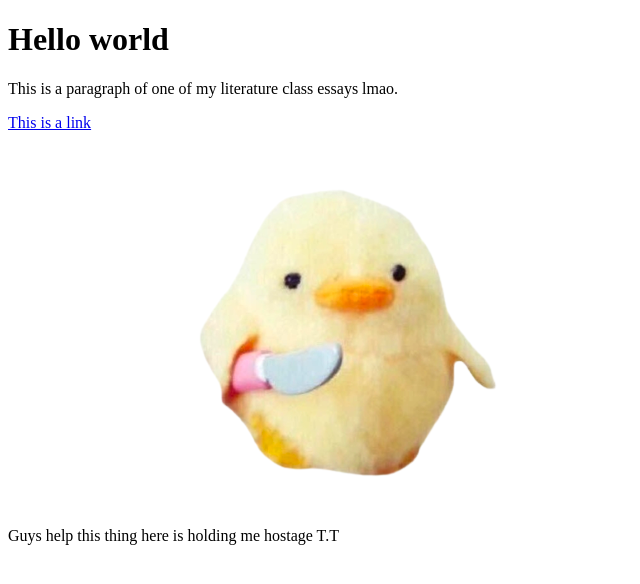
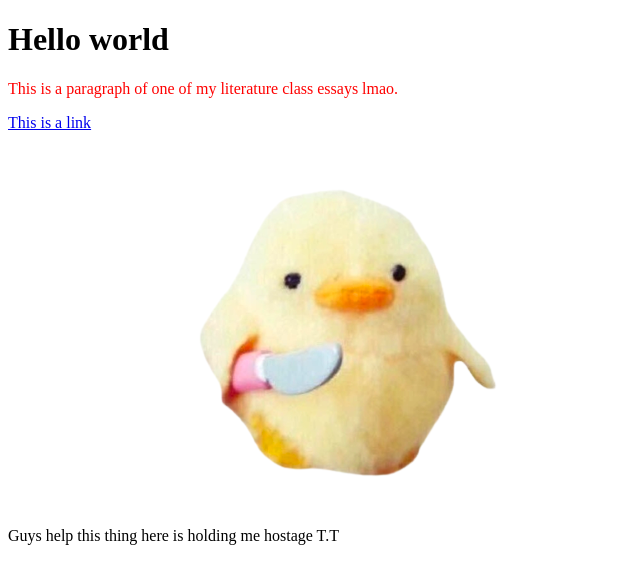
Before and after one commit to Itzcommunism/itzcommunism.github.io, a plain HTML site: page index.html in a window 1280 px wide. Shown: the whole page, without its empty margins (0-640 px from the left). Drawn offline with Linux system fonts and the light colour scheme.

Commit message:
Update index.html

```diff
--- a/index.html
+++ b/index.html
@@ -6,7 +6,7 @@
 <body>
 
 <h1>Hello world</h1>
-<p>This is a paragraph of one of my literature class essays lmao.</p>
+<p style="color:red;">This is a paragraph of one of my literature class essays lmao.</p>
 <a href="https://www.youtube.com/watch?v=dQw4w9WgXcQ">This is a link<br></a>
 <img src="image-removebg-preview (3).png" alt="Stabby duck T.T" width="666" height="375">
 <p>Guys help this thing here is holding me hostage T.T</p>
```
